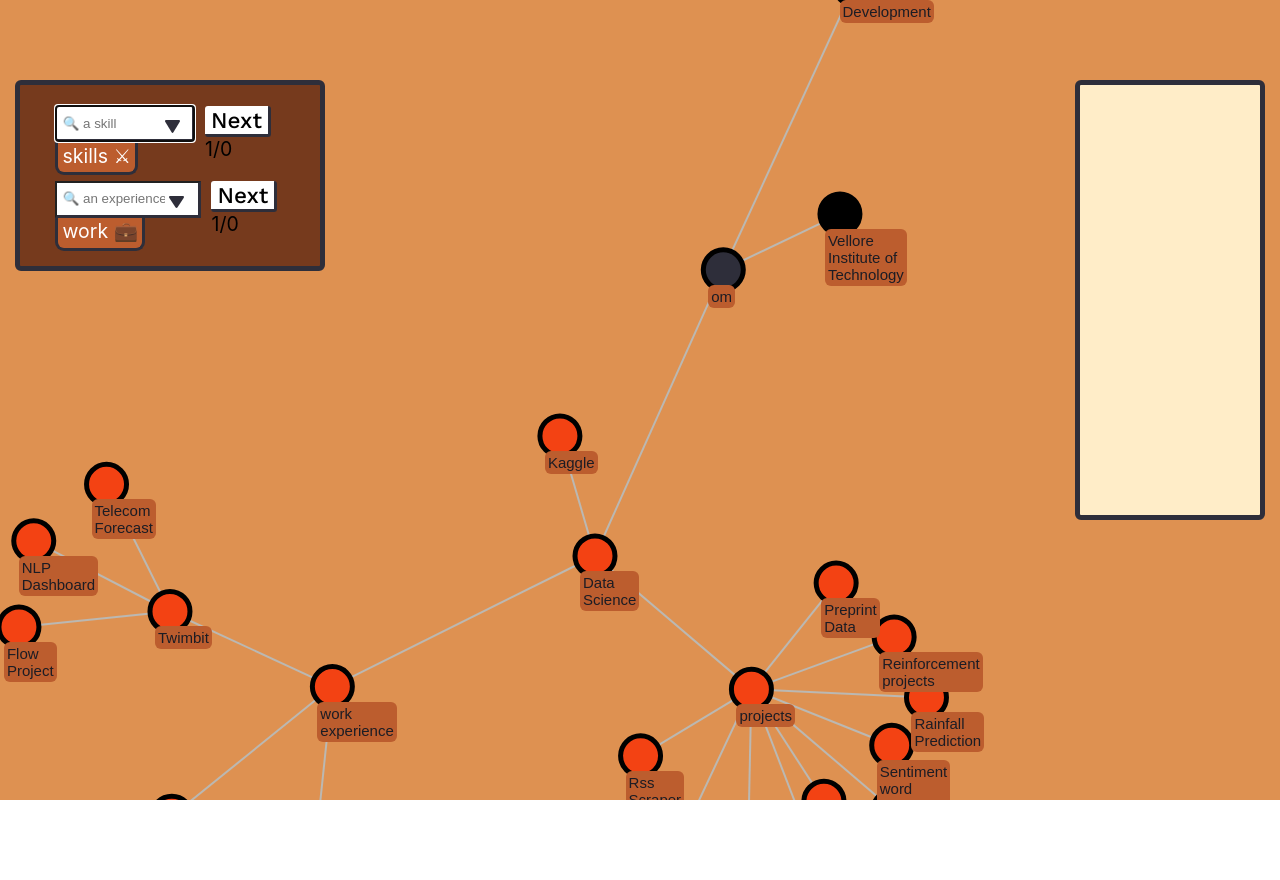
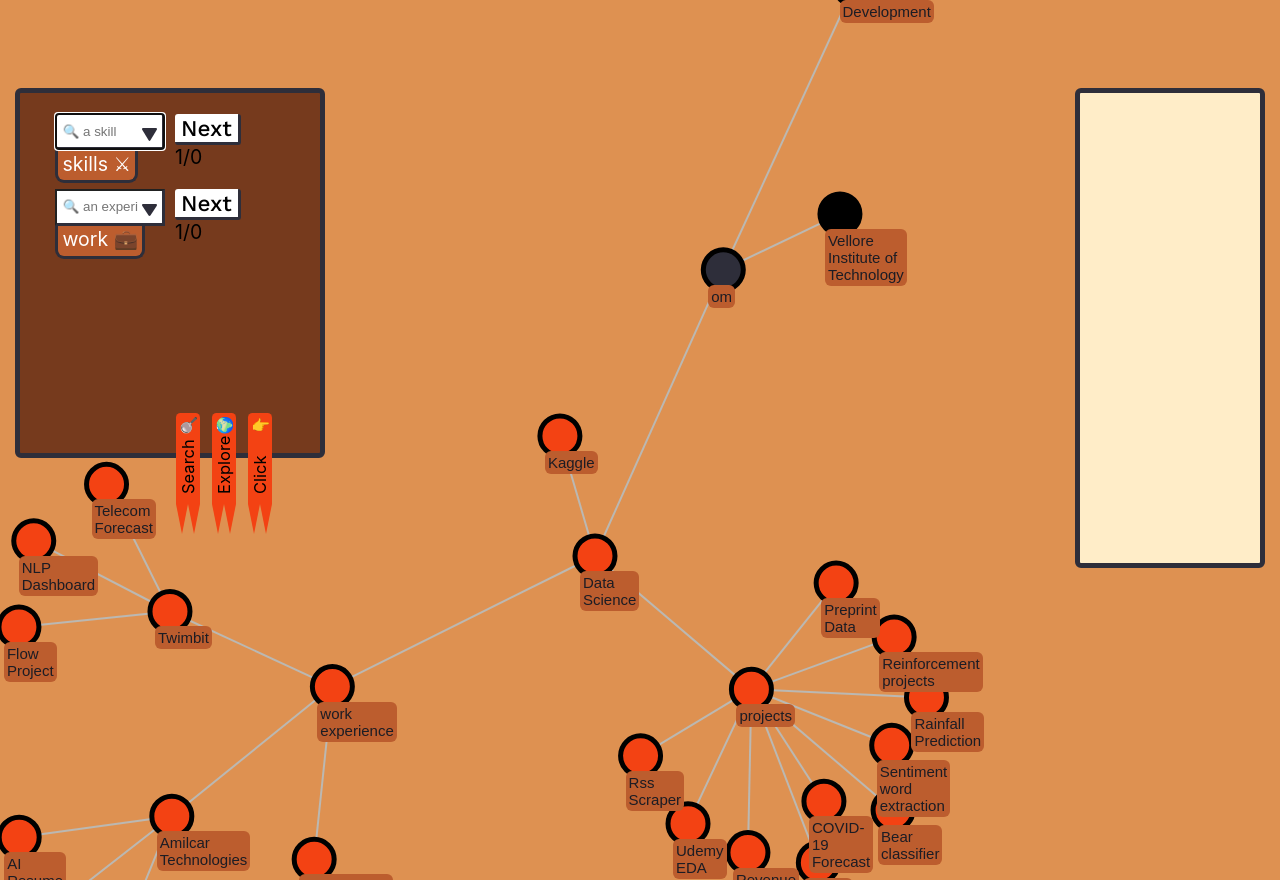
Before and after one commit to omegaji/Graphical-Resume, a React (Create React App) app: page / in a window 1280 px wide. Before the commit the page ends 800 px from the top, so only its background shows below. Built offline with nearby package versions, Linux system fonts and the light colour scheme; the HTML template or start-up script is replaced by a standard one; a web font is replaced by a local one.

Commit message:
added ribbons

```diff
--- a/src/App.css
+++ b/src/App.css
@@ -56,7 +56,7 @@ body{
   z-index: 0;
   width: 100%;
   position: relative;
-  height: 100vh;
+  height: 110vh;
   overflow: hidden;
 }
 .Left{
@@ -70,7 +70,8 @@ body{
   background-color: #763A1D;
   /* background-color: #f45a2f86; */
   border: 5px solid #2E2E3A;
-  max-height: 28rem;
+  /* max-height: 28rem; */
+  height: 22rem;
   border-radius: 6px;
   width: 18rem;
   padding: 1rem;
@@ -234,11 +235,94 @@ body{
 
 }
 
+.BottomLeft{
+  display: flex;
+  flex-direction: row;
+  position: absolute;
+  top:20rem;
+  left:9rem;
+}
+.BottomLeft>div{
+  padding:0.3rem;
+  margin: 0.1rem;
+  margin-top:1rem;
+  border-radius: 0.7rem;
+
+}
+.itemSkill{
+  font-size:0.7rem;
+}
+
+/* RIBBON CSSS---------------------------------- */
+
+.ribbon{
+
+  position:relative;
+  display:flex;
+  left:1rem;
+  flex-direction:column;
+
+  }
+  .rotate{
+
+     transform: rotate(-90deg);
 
 
+    /* Legacy vendor prefixes that you probably don't need... */
 
+    /* Safari */
+    -webkit-transform: rotate(-90deg);
 
+    /* Firefox */
+    -moz-transform: rotate(-90deg);
+  }
 
+  .rect{
+
+  background-color:#F34213;
+  width:1.6rem;
+  height:6.1rem;
+  border-top-left-radius:0.3rem;
+  border-top-right-radius:0.3rem;
+
+  }
+  .rect>p:nth-child(1){
+  position: relative;
+  bottom:1rem;
+  }
+
+  .rect>p:nth-child(2){
+    position: relative;
+    top:0.6rem;
+    font-size: 1.1rem;
+    }
+  .ribbottom{
+    position:relative;
+    display:flex;
+      width:1rem;
+      flex-direction:row;
+      padding:0px;
+    margin:0px
+  }
+  .arrow-down {
+    width: 0;
+    height: 0;
+    border-left: 0.4rem solid transparent;
+    border-right: 0.4rem solid transparent;
+
+    border-top: 2rem solid #F34213;
+  }
+  .arrow-down2 {
+    width: 0;
+
+     height: 0;
+    border-left: 0.4rem solid transparent;
+    border-right: 0.4rem solid transparent;
+
+    border-top: 2rem solid #F34213;
+  }
+
+  /* RIBBON CSSS ENDDDDDDDDDDDDDDDD---------------- */
 @media only screen and (max-width: 600px) {
  html{
   font-size:9px ;
--- a/src/components/Left.js
+++ b/src/components/Left.js
@@ -9,7 +9,37 @@ export const Left=(props)=>{
         <div className="Left">
             <SearchSkill nodes={props.nodes}/>
             <SearchWork nodes={props.nodes}/>
+            <div className="BottomLeft">
+            <div className="ribbon">
+                <div className="rect" > <p className="rotate">&#x1F50D;</p><p className="rotate">Search</p> </div>
+                <div className="ribbottom">
+                <div className="arrow-down"></div>
+                <div className="arrow-down2"></div>
+            </div>
+            </div>
 
+            <div className="ribbon">
+                <div className="rect"><p className="rotate">&#x1F30D;</p><p className="rotate">Explore</p> </div>
+                <div className="ribbottom">
+                <div className="arrow-down"></div>
+                <div className="arrow-down2"></div>
+            </div>
+            </div>
+
+            <div className="ribbon">
+                <div className="rect"><p className="rotate">&#x1F447;</p><p className="rotate">Click</p> </div>
+                <div className="ribbottom">
+                <div className="arrow-down"></div>
+                <div className="arrow-down2"></div>
+            </div>
+            </div>
+
+
+
+                {/* <div></div>
+                <div>explorable</div>
+                <div>clickable</div> */}
+            </div>
         </div>
     )
 }
```
Also changed, not shown: package.json (+1 -39 lines), 1 other file (tests, documents, lock files or other folders).
